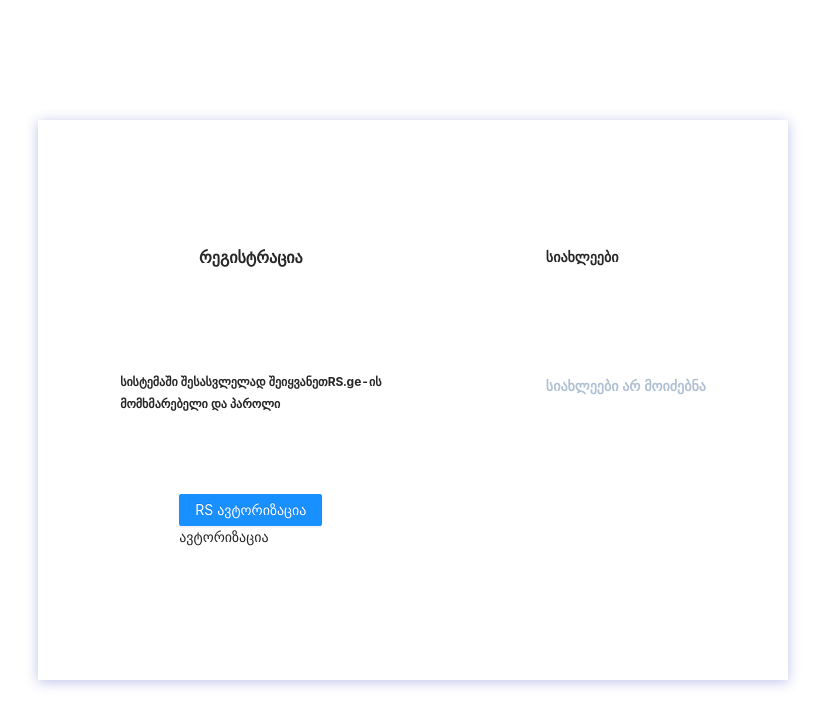
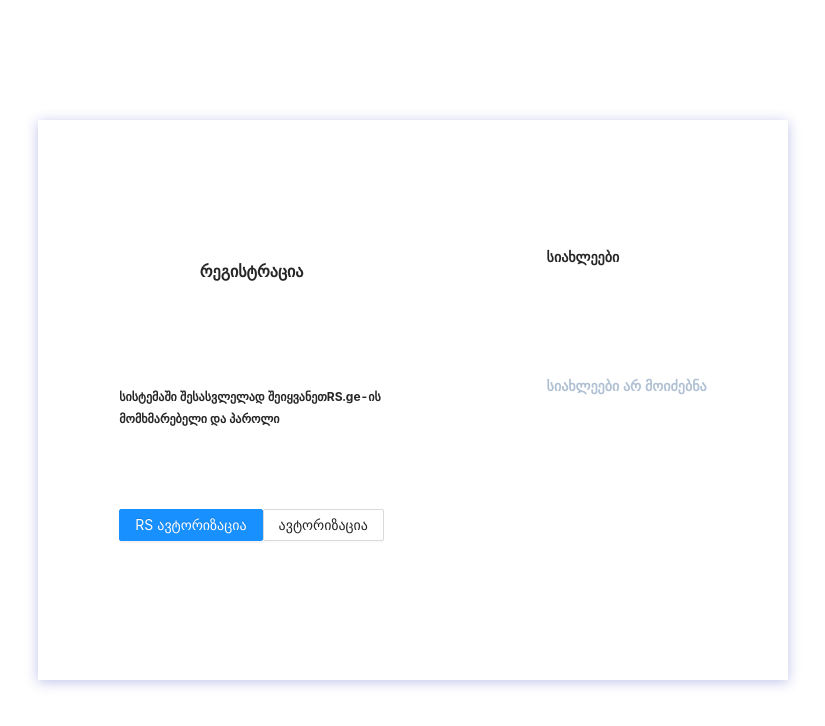
Before and after one commit to MariamKulumbegovi/public-work, a React (Create React App) app: page /auth in a window 1280 px wide. Both pictures are taken after a click on the button "რეგისტრაცია". Shown: the top 726 px of the page, without its empty margins (227-1052 px from the left). Built offline with nearby package versions, Linux system fonts and the light colour scheme.

Commit message:
created registration form

```diff
--- a/src/components/Authorization/Password/Registration/Registration.js
+++ b/src/components/Authorization/Password/Registration/Registration.js
@@ -1,9 +1,13 @@
-import React from 'react';
+import React, { useState } from 'react';
 import './Registration.css';
 import { Input, Button } from 'antd';
+import { Auth } from '../../Auth';
 
 export const Registration = () => {
+  const [click, setClick] = useState(false);
   return (
+    <>
+      {!click ? (
         <div className="auth-container">
           <div className="input-field">
             <h2 className="auth">რეგისტრაცია</h2>
@@ -16,15 +20,22 @@ export const Registration = () => {
             </div>
             <div className="registration">
               <div className="path">
+                <a href="https://eservices.rs.ge/login.aspx?oauth=1">
                   <Button type="primary">RS ავტორიზაცია</Button>
-            <h2>ავტორიზაცია</h2>
+                </a>
+
+                <Button onClick={() => setClick(true)}>ავტორიზაცია</Button>
               </div>
             </div>
           </div>
           <div className="news">
-        <h2 className='rg-news'>სიახლეები</h2>
+            <h2 className="rg-news">სიახლეები</h2>
             <h3>სიახლეები არ მოიძებნა</h3>
           </div>
         </div>
+      ) : (
+        <Auth />
+      )}
+    </>
   );
 };
```
Lines whose indentation alone changed are shown as unchanged.
